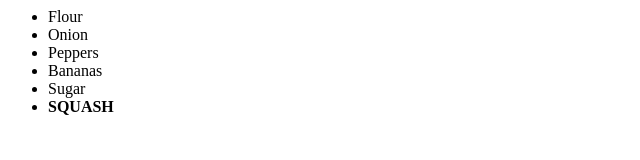
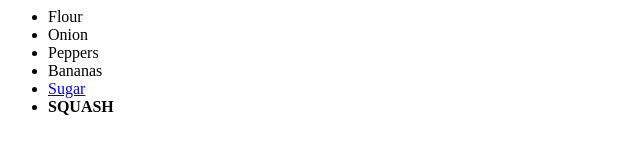
Before and after one commit to crisfrulla/shoppinglist, a plain HTML site: page index.html in a window 1280 px wide. Shown: the full height of the page, 0-640 px from the left. Drawn offline with Linux system fonts and the light colour scheme.

Commit message:
Update index.html
Making sugar into a link

```diff
--- a/index.html
+++ b/index.html
@@ -5,7 +5,7 @@
 			<li>Onion</li>
 			<li>Peppers</li>
 			<li>Bananas</li>
-			<li>Sugar</li>
+			<li><a href=http://www.google.com>Sugar</a></li>
 			<li><b>SQUASH</b></li>
 		</ul>
 	</body>
```
